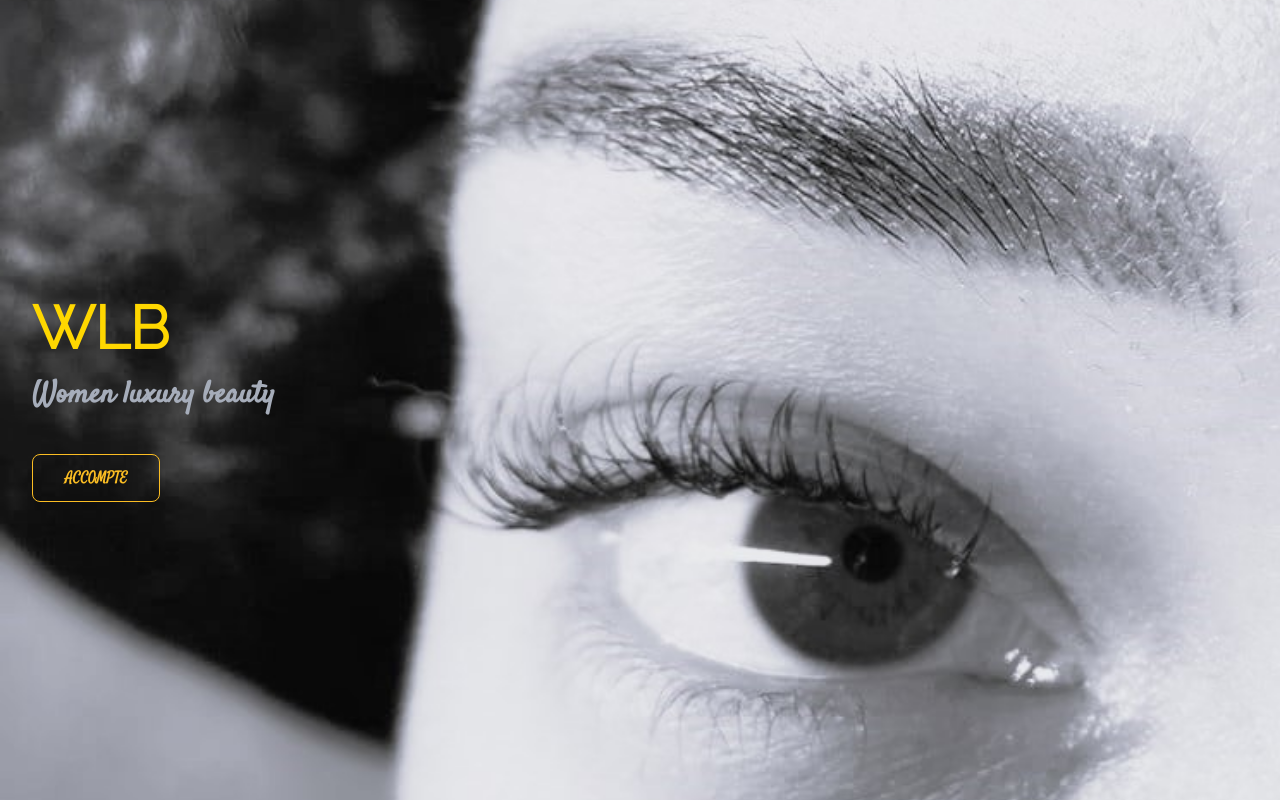
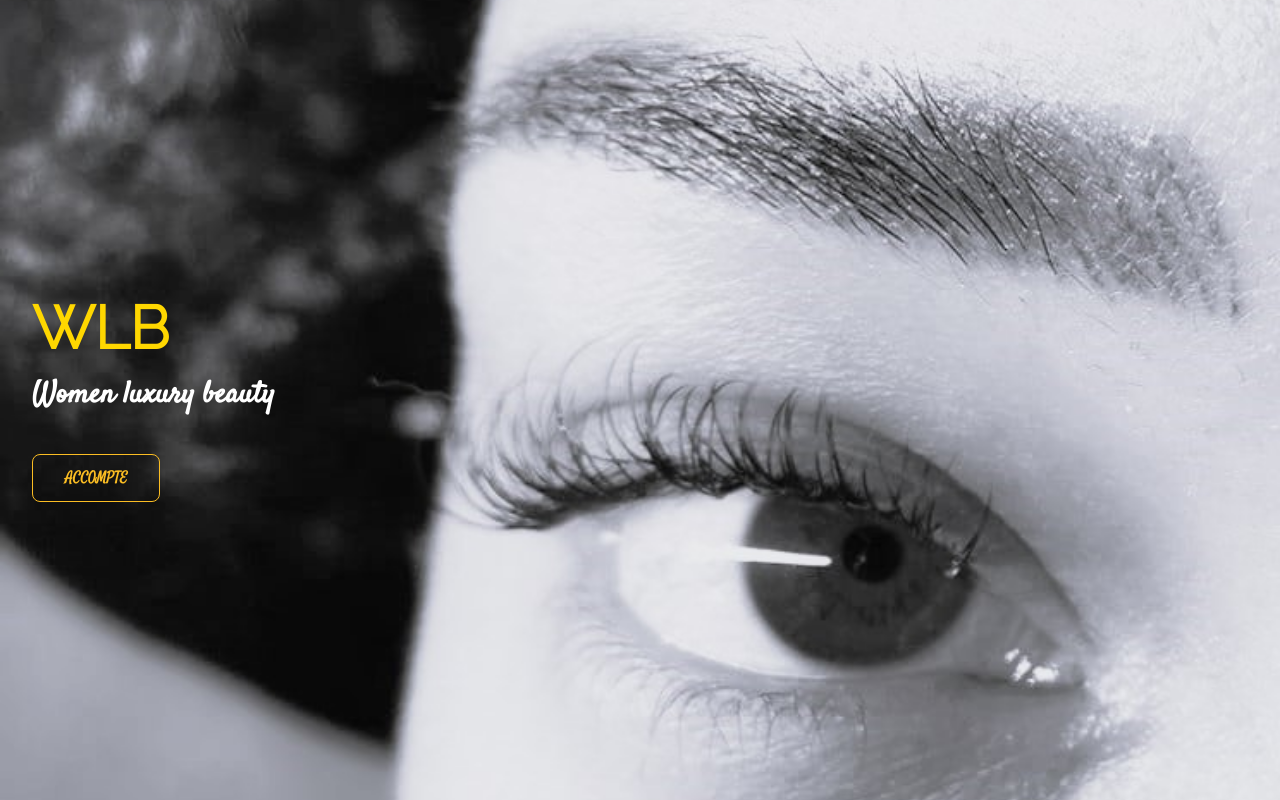
Before and after one commit to Ludoc0de/wlb, a React (Create React App) app in the folder frontend/: page / in a window 1280 px wide. Built offline with nearby package versions, Linux system fonts and the light colour scheme.

Commit message:
up color

```diff
--- a/frontend/src/components/Product.js
+++ b/frontend/src/components/Product.js
@@ -9,7 +9,7 @@ export default function Product() {
       <div className="hero-content text-left text-neutral-content">
         <div className="max-w-md">
           <h1 className="mb-5 text-6xl font-bold gold-wlb font-raleway">WLB</h1>
-          <p className="mb-10 text-3xl font-satisfy font-bold">
+          <p className="mb-10 text-3xl font-satisfy font-bold text-white">
             Women luxury beauty
           </p>
           {/* <form action="/create-checkout-session" method="POST"> */}
```
